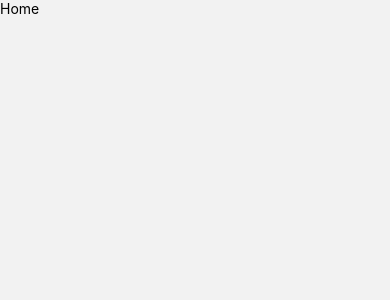
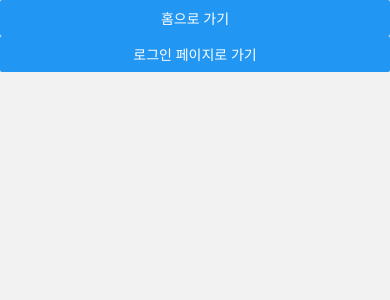
Before and after one commit to n-bbang/nbbang-client, a React Native app: screen /Temp in a window 390 px wide. Before the commit this address had no page. Shown: the top 300 px of the page. Built offline with nearby package versions, Linux system fonts and the light colour scheme.

Commit message:
feat: 임시 페이지 추가
- 개발 모드인 경우 임시 페이지
- 홈 혹은 로그인 페이지로 이동 가능

```diff
--- a/src/App.tsx
+++ b/src/App.tsx
@@ -22,8 +22,6 @@ import {
 } from 'react-native';
 import RootStackNavigator from './components/navigation/RootStackNavigator';
 
-const Stack = createNativeStackNavigator();
-
 const App = () => {
   return (
     <NavigationContainer>
--- a/src/components/navigation/RootStackNavigator.tsx
+++ b/src/components/navigation/RootStackNavigator.tsx
@@ -1,6 +1,7 @@
 import {createNativeStackNavigator} from '@react-navigation/native-stack';
 import * as React from 'react';
 import {Text, View, StyleSheet} from 'react-native';
+import Temp from '../screen/Temp';
 import MainStackNavigator from './MainStackNavigator';
 
 interface RootStackNavigatorProps {}
@@ -9,7 +10,14 @@ const Stack = createNativeStackNavigator();
 
 const RootStackNavigator = (props: RootStackNavigatorProps) => {
   return (
-    <Stack.Navigator initialRouteName="MainStackNavigator">
+    <Stack.Navigator initialRouteName={__DEV__ ? 'Temp' : 'MainStackNavigator'}>
+      <Stack.Screen
+        name="Temp"
+        component={Temp}
+        options={{
+          headerShown: false,
+        }}
+      />
       <Stack.Screen
         name="MainStackNavigator"
         component={MainStackNavigator}
--- /dev/null
+++ b/src/components/screen/Temp/index.tsx
@@ -0,0 +1,30 @@
+import * as React from 'react';
+import {Text, View, StyleSheet, Button} from 'react-native';
+import {SafeAreaView} from 'react-native-safe-area-context';
+
+interface TempProps {
+  navigation: any;
+}
+
+const Temp = ({navigation}: TempProps) => {
+  return (
+    <SafeAreaView style={styles.container}>
+      <Button
+        onPress={() => navigation.navigate('MainStackNavigator')}
+        title="홈으로 가기"
+      />
+      <Button
+        onPress={()=>navigation.navigate('LoginContainer')}
+        title='로그인 페이지로 가기'
+      />
+    </SafeAreaView>
+  );
+};
+
+export default Temp;
+
+const styles = StyleSheet.create({
+  container: {
+    flex: 1,
+  },
+});
```
